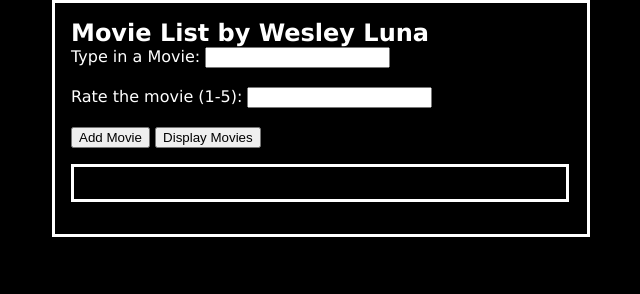
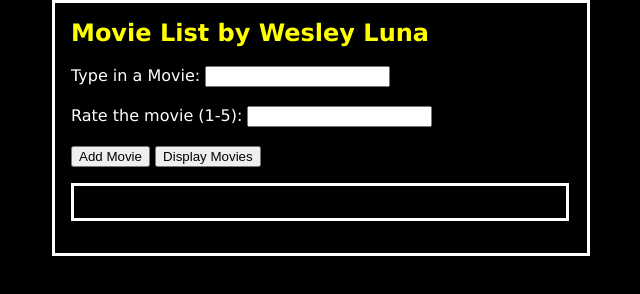
Before and after one commit to minilunes/MovieList, a plain HTML site: page index.html in a window 1280 px wide. Shown: the whole page, without its empty margins (319-959 px from the left). Drawn offline with nearby package versions, Linux system fonts and the light colour scheme.

Commit message:
edited front end

```diff
--- a/index.html
+++ b/index.html
@@ -11,9 +11,10 @@
     <title>Movie Titles</title>
 
 </head>
+<h1>Movie List by Wesley Luna</h1><br>
+
 <body>
 
-    <h1>Movie List by Wesley Luna</h1>
     <label for="movie">Type in a Movie:</label>
     <input type="text" id="movieTitle"><br><br>
     <label for="rating">Rate the movie (1-5):</label>
--- a/movie.css
+++ b/movie.css
@@ -23,6 +23,6 @@ body {
 h1 {
     font-family: Verdana, Arial, Helvetica, sans-serif;
     font-size: 150%;
-    color: white;
+    color: yellow;
     margin: 0 auto;
 }
```
